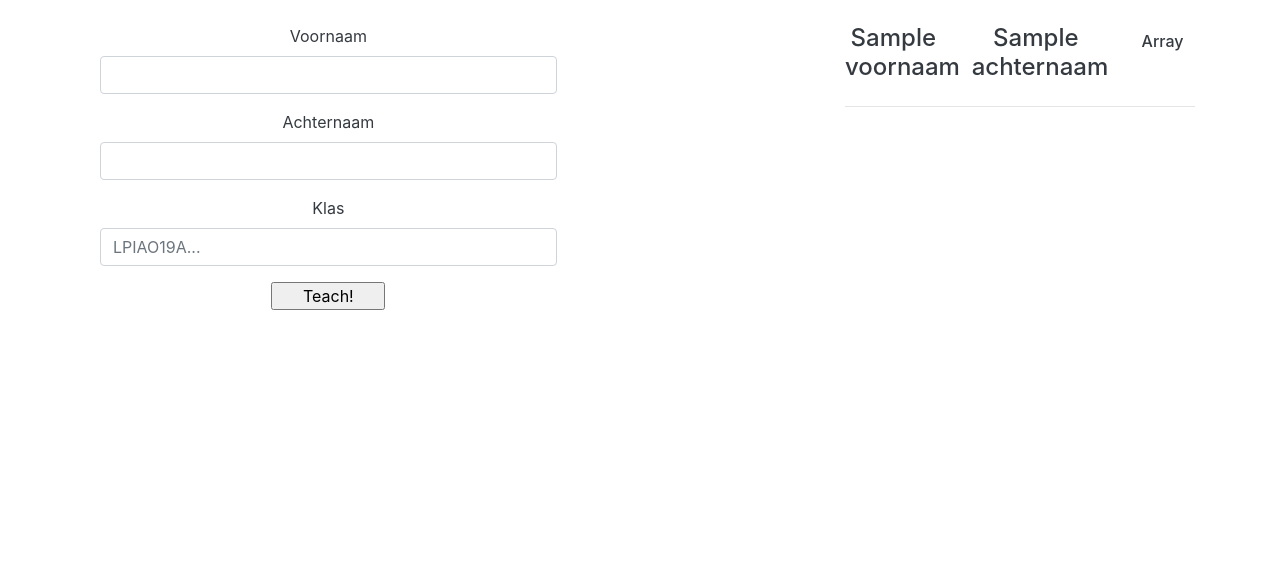
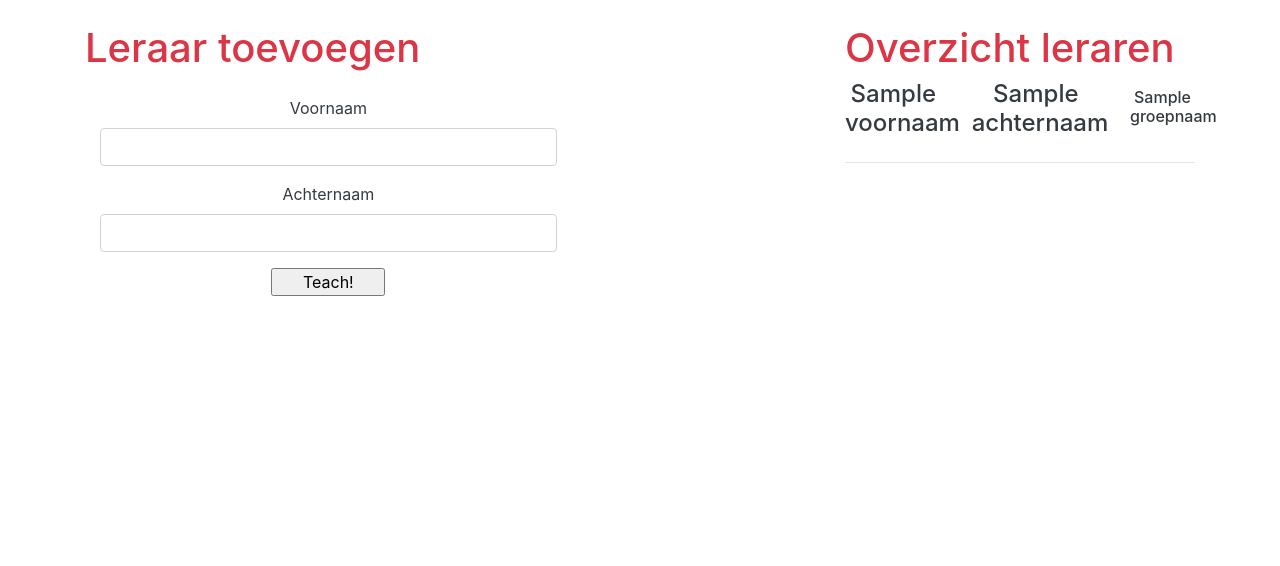
Before and after one commit to daphnekr/studentenApp, a PHP site: the page made by framework-php-master/view/leraar/createLeraar.php in a window 1280 px wide. Shown: the part 25-591 px from the top of the page. Run offline with PHP 8.4, Linux system fonts and the light colour scheme; the template is opened without the code that fills it: most values are stand-ins (such as "Sample title", 1, 10 or a date in 2020); some libraries are stand-ins or nearby versions.

Commit message:
kleine aanpassing gemaakt create leraar

```diff
--- a/framework-php-master/controller/LeraarController.php
+++ b/framework-php-master/controller/LeraarController.php
@@ -8,7 +8,8 @@ function createLeraar()
 {
 	$klas = getAllGroups();
 	$slb = getAllTeachers();
-	render("leraar/createLeraar", ["klas" => $klas, "slb" => $slb]);
+	$slbklas = getTeachersWithGroup();
+	render("leraar/createLeraar", ["klas" => $klas, "slb" => $slb, "slbklassen" => $slbklas]);
 }
 function addTeacher()
 {
--- a/framework-php-master/view/leraar/createLeraar.php
+++ b/framework-php-master/view/leraar/createLeraar.php
@@ -1,8 +1,9 @@
 <div class="container">
     <div class="row">
-        <div class="col-8 text-center">
+        <div class="col-8 text-center mt-4">
+        <h1 class = "text-danger text-left"> Leraar toevoegen</h1>
             <div class="form-container col-12 col-md-10 col-lg-8 mt-4">
-                <form action="<?= URL ?>home/addTeacher" method="post" name="add" autocomplete="off">
+                <form action="<?= URL ?>leraar/addTeacher" method="post" name="add" autocomplete="off">
                     <div class="form-group text-center text-dark">
                         <label for="voornaam">Voornaam</label>
                             <input class="form-control" type="text" name="voornaam" required>
@@ -11,10 +12,6 @@
                         <label for="achternaam">Achternaam</label>
                             <input class="form-control" type="text" name="achternaam" required>
                     </div>
-                    <div class="form-group text-center text-dark">
-                        <label for="klas">Klas</label>
-                            <input class="form-control" list="klassen" name="klas" placeholder="LPIAO19A..." required>
-                    </div>
                     <div class="form-group text-center">
                         <input type="submit" value="Teach!" class="form-submit col-4 col-lg-3">
                     </div>
@@ -22,6 +19,7 @@
             </div>
         </div>
         <div class="col-4 text-center mt-4">
+        <h1 class = "text-danger text-left"> Overzicht leraren</h1>
             <?php foreach($slb as $docent){?>
                 <div class="row">
                     <div class="col-4">
@@ -31,18 +29,18 @@
                     <h4 class="text-dark"> <?= $docent['achternaam'] ?></h4>
                     </div>
                     <div class="col-3">
-                    <h6 class="text-dark pt-2"> <?= $docent['klas'] ?></h6>
+                        <?php
+                        foreach ($slbklassen as $slbklas){
+                            if ($slbklas["slb'er_id"] == $docent['id']){ ?>
+                                <h6 class="text-dark pt-2"> <?= $slbklas['groepnaam'] ?></h6>
+                            <?php
+                            }
+                        }
+                        ?>
+
                     </div>
                 </div><hr><br>
             <?php }?>
         </div>
     </div>
 </div>
-
-<datalist id="klassen">
-    <select name="klassen">
-        <?php foreach($klas as $group){?>
-            <option value="<?= $group['groepnaam']?>"><?= $group['groepnaam']?></option>
-        <?php }?>
-    </select>
-</datalist>
--- a/framework-php-master/view/les/createLes.php
+++ b/framework-php-master/view/les/createLes.php
@@ -2,15 +2,15 @@
 <h1 class = "text-danger text-center"> Les toevoegen</h1>
         <form action="addLes" method="post" name="Sign-Up" autocomplete="off">
             <div class="form-group text-center text-dark">
-                <label for="les">Les</label>
+                <label for="les"><h3>Les</h3></label>
                     <input class="form-control" type="text" name="les" required>
             </div>
             <div class="form-group text-center text-dark">
-                <label for="tijd">Tijd</label>
+                <label for="tijd"><h3>Tijd</h3></label>
                     <input class="form-control" type="time" name="tijd" required>
             </div>
             <div class="form-group text-center text-dark">
-                <label for="leraar">Leraar</label> <br>
+                <label for="leraar"><h3>Leraar</h3></label> <br>
                 <select name="leraar">
                     <?php foreach($leraren as $leraar){?>
                         <option value="<?php echo htmlentities($leraar["id"])?>"><?php echo htmlentities($leraar["voornaam"]), " ", htmlentities($leraar["achternaam"])?></option>
--- a/framework-php-master/view/planning/createPlanning.php
+++ b/framework-php-master/view/planning/createPlanning.php
@@ -2,7 +2,7 @@
 <h1 class = "text-danger text-center"> Planning toevoegen</h1>
         <form action="addPlanning" method="post" name="Sign-Up" autocomplete="off">
             <div class="form-group text-center text-dark">
-                <label for="studentNaam">Student naam</label> <br>
+                <label for="studentNaam"><h3>Student naam</h3></label> <br>
                 <select name="studentNaam">
                     <?php foreach($students as $student){?>
                         <option value="<?php echo htmlentities($student["studenten_id"])?>"><?php echo htmlentities($student["voornaam"]), " ", htmlentities($student["achternaam"]) ?></option>
@@ -10,7 +10,7 @@
                     </select>
             </div>
             <div class="form-group text-center text-dark">
-                <label for="les">Les</label> <br>
+                <label for="les"><h3>Les</h3></label> <br>
                 <select name="les">
                     <?php foreach($lessen as $les){?>
                         <option value="<?php echo htmlentities($les["lessen_id"])?>"><?php echo htmlentities($les["les"]), " om ", date('H:i', strtotime($les["tijd"])), " uur" ?></option>
```
Also changed, not shown: framework-php-master/model/LeraarModel.php (+13 -1 lines), framework-php-master/view/planning/agenda.php (+5 -8 lines).
